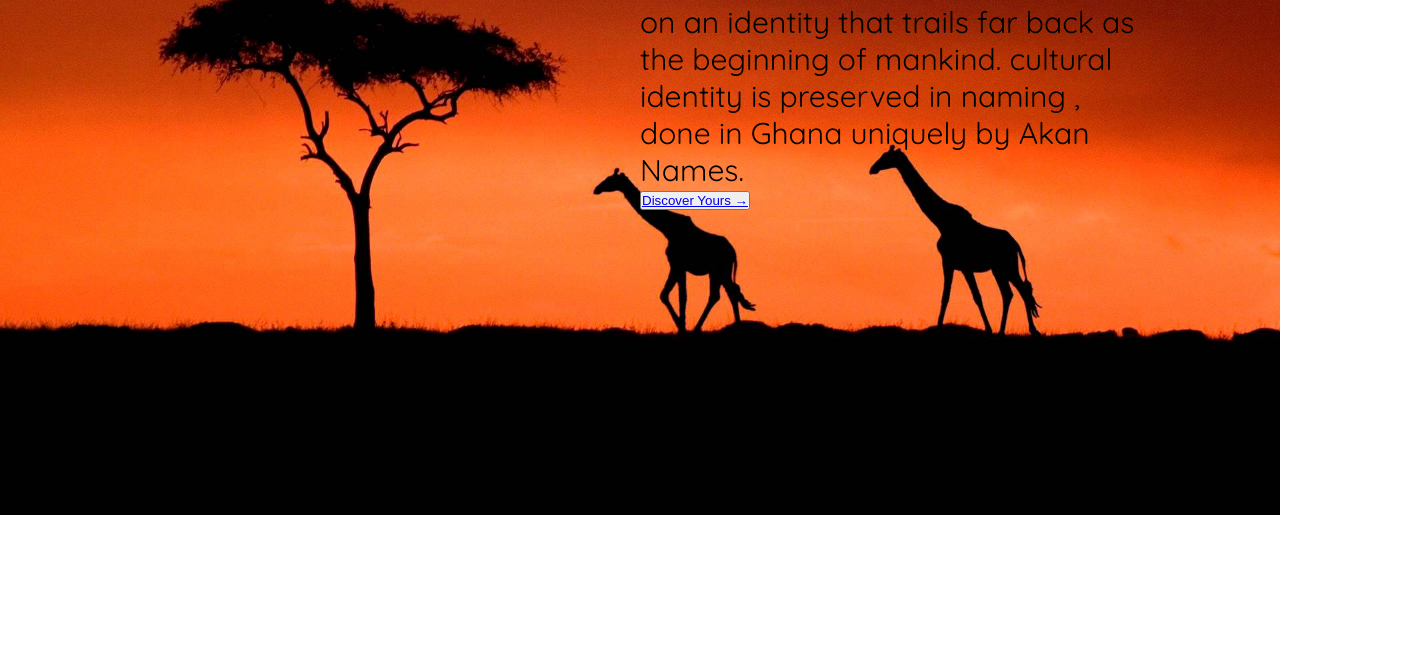
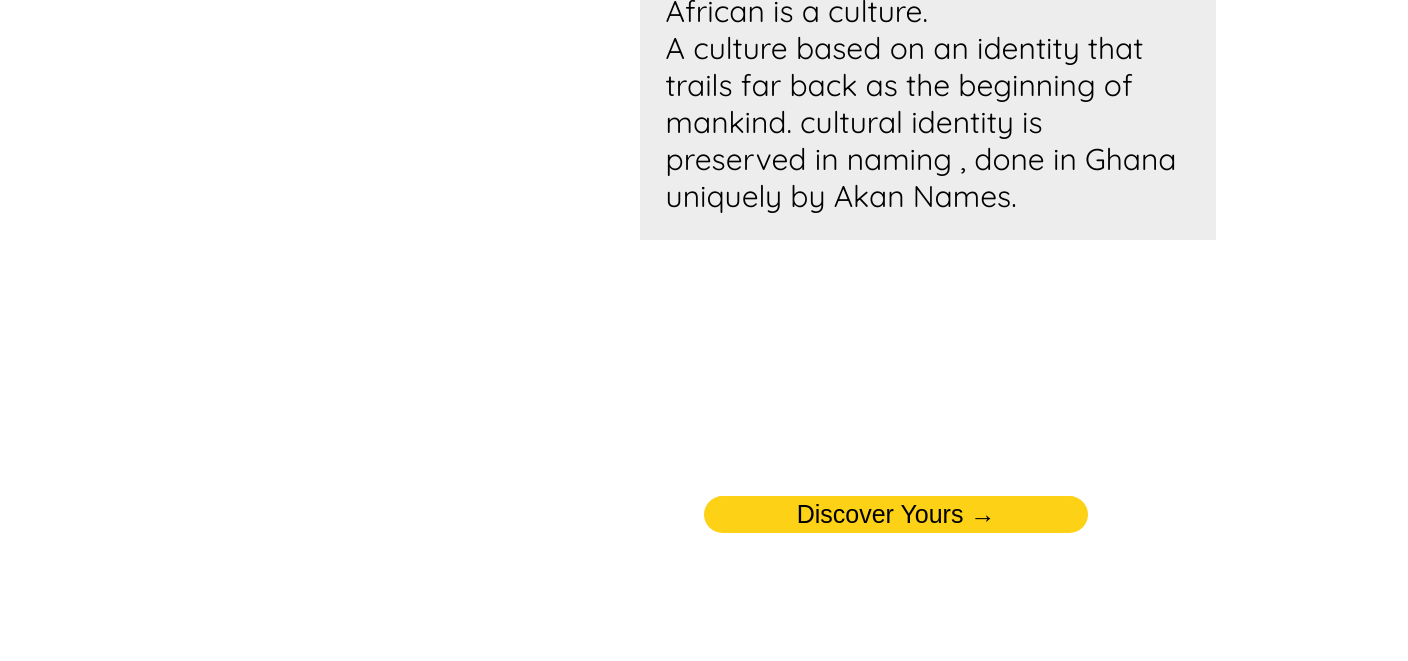
Before and after one commit to CheboiDerrick/akannames, a plain HTML site: page index.html in a window 1280 px wide. Shown: the part 205-866 px from the top of the page, 1408 px wide, since content can reach past the window. Before the commit the page ends 800 px from the top, so only its background shows below. Drawn offline with Linux system fonts and the light colour scheme.

Commit message:
add and modified structure of  the display page

```diff
--- a/assets/css/style.css
+++ b/assets/css/style.css
@@ -8,19 +8,23 @@
 
 body{
     font-family: 'Quicksand', sans-serif;
-    background:url('../images/wallpapertip_3d-printing-wallpaper_2083274.jpg') no-repeat;
-    background-size:cover;
+    /* background:url('../images/wallpapertip_3d-printing-wallpaper_2083274.jpg') no-repeat; */
+    /* background-position: center; */
+    background-size:fit;
+    /* width: 100%; */
+    /* height: 100%; */
 }
 
 .content{
-   background-color: rgba(#c4c4c4, 0.8);
-   margin: 5% 10% 0% 50%;
+   background-color: rgba(196, 196, 196, 0.3);
+   margin: 5% 5% 0% 50%;
+   padding:2%;
 }
 
 .content h1{
     font-style: normal;
     font-weight: bold;
-    font-size: 72px;
+    font-size: 4.5em;
     line-height: 108px;
     text-align: center;
 
@@ -33,6 +37,35 @@ body{
 .content p{
     font-style: normal;
     font-weight: normal;
-    font-size: 30px;
+    font-size: 1.875em;
     line-height: 37px;
 }
+
+.container button{
+    width:30%;
+    margin:20% 25% 10% 55%;
+    background-color: #FCD116;
+    border-radius: 20px;
+    border:none;
+}
+
+.container button a{
+    text-decoration: none;
+    color: black;
+    font-style: normal;
+    font-weight: normal;
+    font-size: 1.875em;
+    line-height: 37px;
+    margin: 20px 0;
+}
+
+.container button:hover {
+    background-color: black;
+
+    transition: ease-in-out;
+    transform: scale(1.05);
+
+}
+.container button:hover a{
+    color: #FCD116;
+}
--- a/index.html
+++ b/index.html
@@ -11,12 +11,12 @@
     <div class="container">
         <div class="content">
             <h1><span>AKAN</span>&nbsp;NAMES</h1>
-            <p>African is a culture.
+            <p>African is a culture. <br>
                 A culture based on an identity that trails far back as the beginning of mankind.
                  cultural identity is preserved in naming , done in Ghana uniquely by Akan Names.
             </p>
-            <button><a href="/display.html">Discover Yours &#8594;</a></button>
         </div>
+        <button><a href="/display.html">Discover Yours &#8594;</a></button>
     </div>
 
 </body>
```
Also changed, not shown: display.html (+28 -0 lines), assets/images/mom1.png (added).
